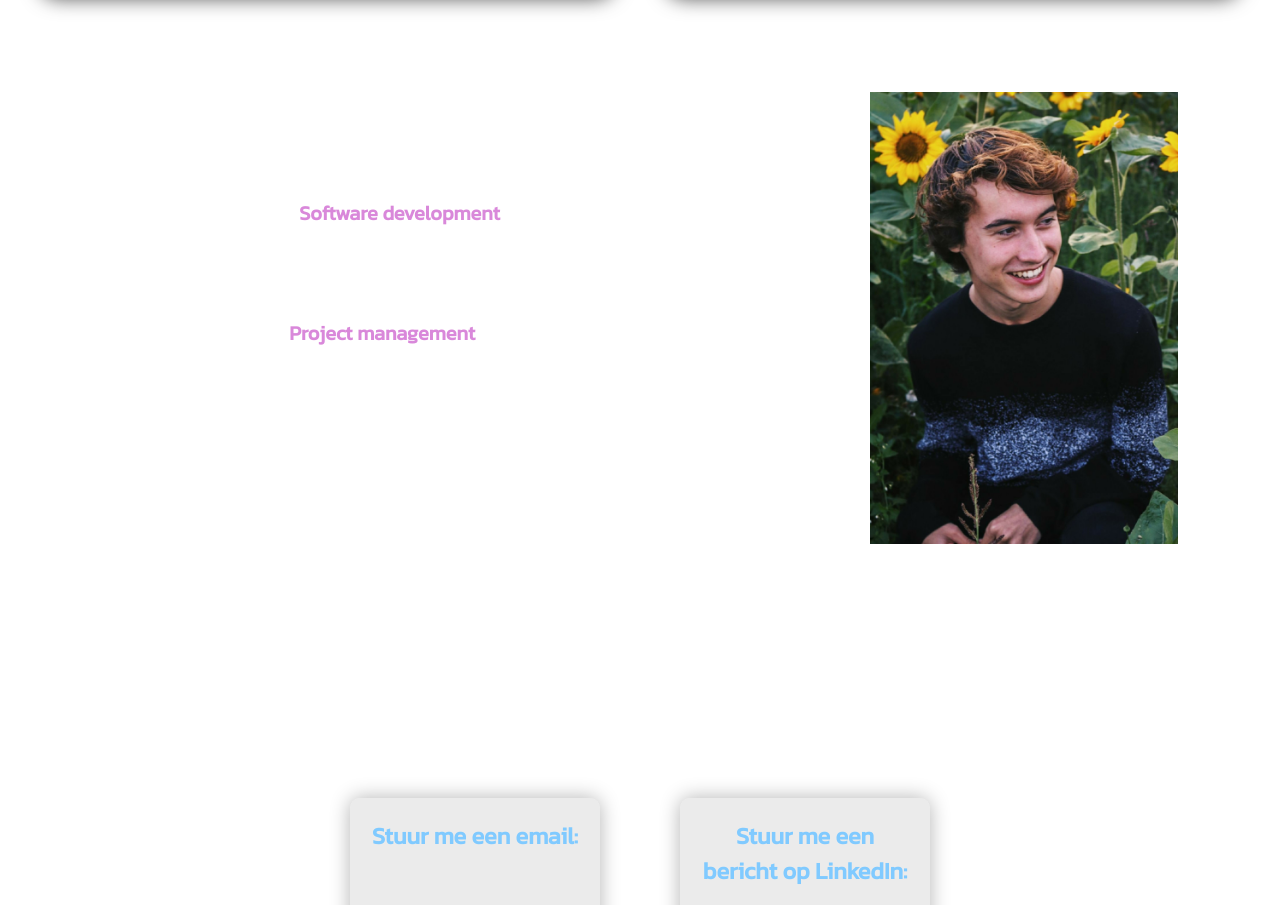
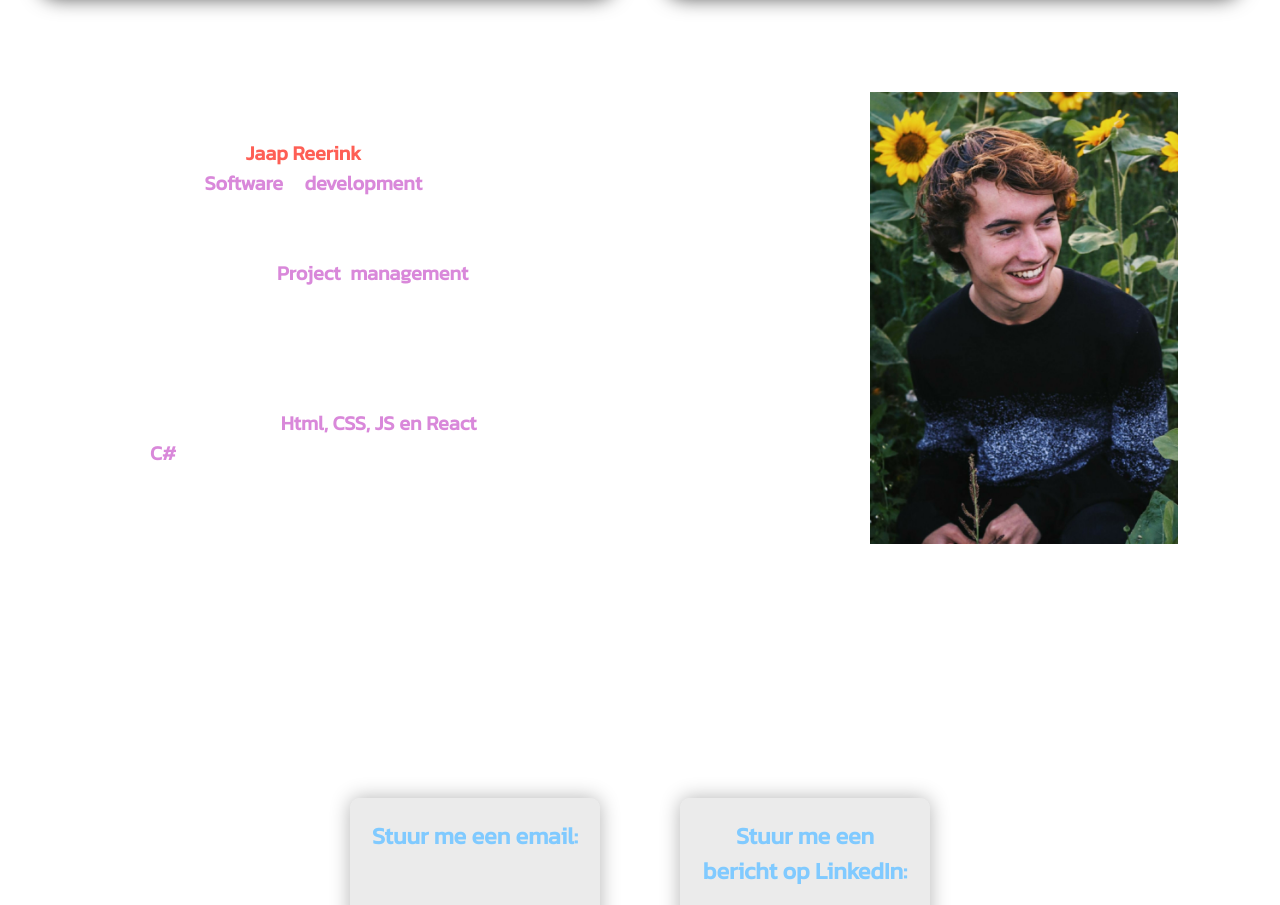
Before and after one commit to JTReerink/MadeByJaapReact, a React (Create React App) app: page / in a window 1280 px wide. Shown: the part 1652-2557 px from the top of the page. Built offline with nearby package versions, Linux system fonts and the light colour scheme.

Commit message:
about fix

```diff
--- a/src/Components/About/About.css
+++ b/src/Components/About/About.css
@@ -14,9 +14,9 @@
 }
 
 .about__text--inhoud {
-    text-align: center;
     min-width: 40rem;
     padding: 3rem 15rem;
+    text-align: justify;
 }
 
 .about__figure {
--- a/src/Components/About/About.js
+++ b/src/Components/About/About.js
@@ -5,12 +5,13 @@ const About = () => {
         <section className="about" id="about">
             <div className="about__text">
                 <p className="about__text--inhoud">
-                    Mijn naam is dus Jaap Reerink. <br />
-                    Momenteel een <strong>Software development</strong> student aan het MediaCollege Amsterdam.
-                    Mijn sterke kant is echter meer mijn sociale kant. Zo ben ik tijdens en naast mijn studie mezelf aan het verdiepen in <strong>Project management</strong>. <br />
+                    Ik ben dus <strong style={{color: "var(--hover)"}}>Jaap Reerink</strong>. <br />
+                    Een <strong>Software development</strong> student aan het MediaCollege Amsterdam. Momenteel bezig met front-end development.
+                    Ook wil ik mij nog gaan verdiepen in <strong>Project management</strong> waarmee ik na deze opleiding verder mee gaan.
                 </p>
                 <p className="about__text--inhoud">
-                    Na mijn studie zie ik mijzelf werken als tussenpersoon voor developers en opdrachtgevers.
+                    Tijdens het mijn opleiding vond ik het heel leuk om te werken met <strong>Html, CSS, JS en React</strong> voor front-end, <strong>C#</strong> i.c.m. Unity
+                    en ook werken met NodeMCU's en Arduinos vond ik heel interessant.
                 </p>
             </div>
             <figure className="about__figure">
```
